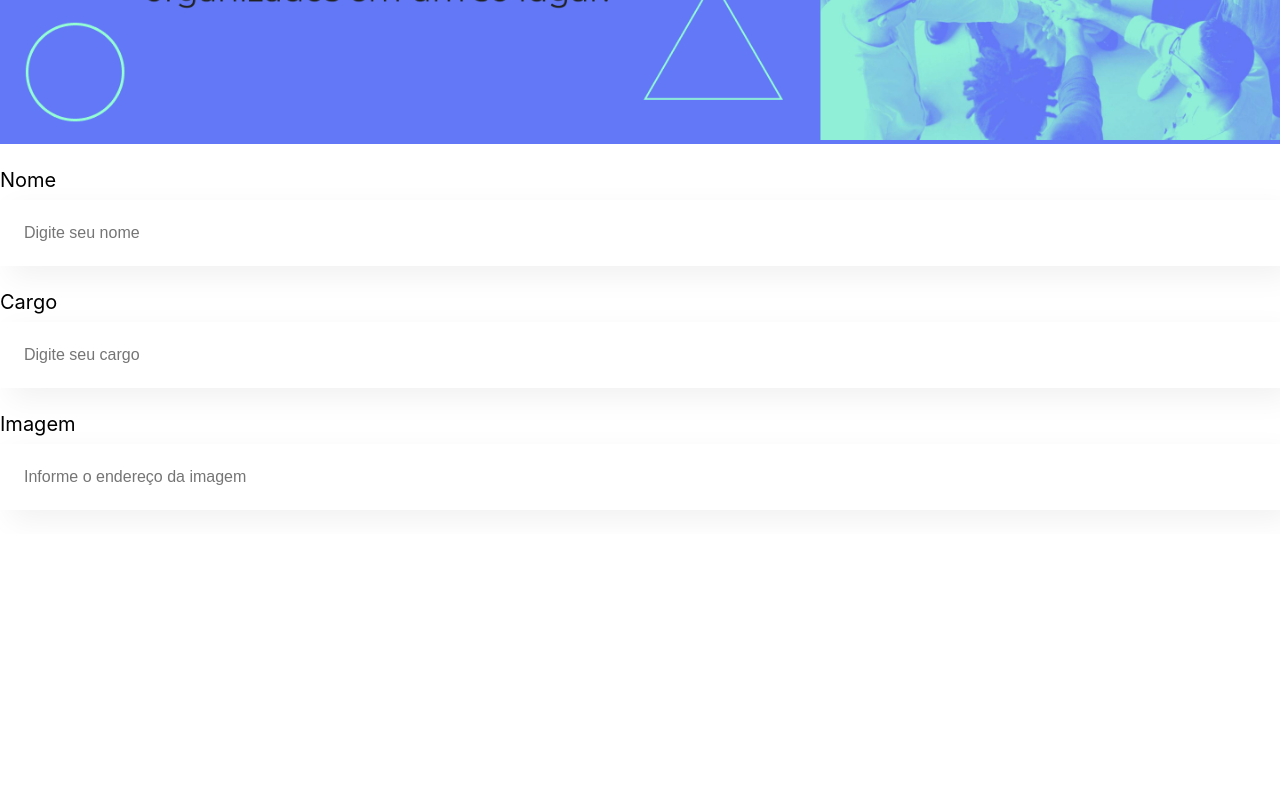
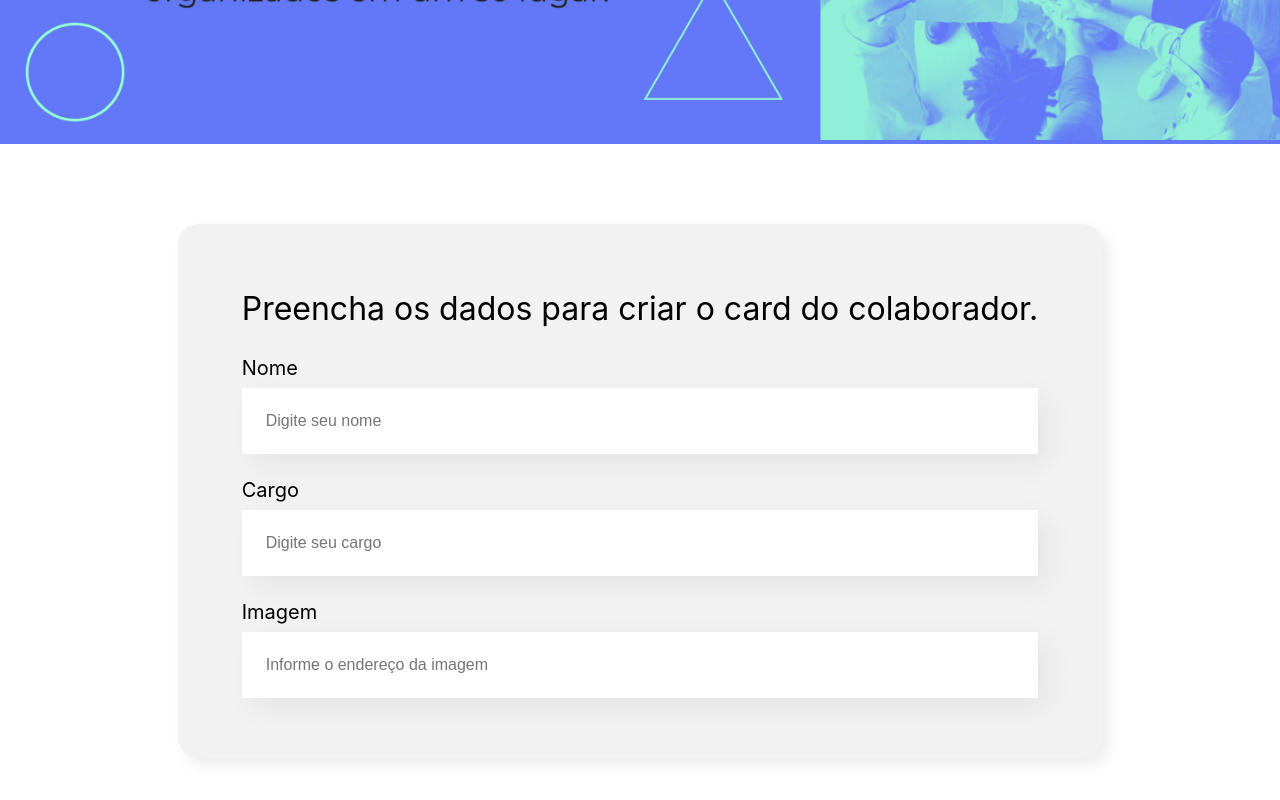
Before and after one commit to lucassmaniotto/React-Cursos, a React (Create React App) app in the folder ReactJS/organo/: page / in a window 1280 px wide. Shown: the part 354-1154 px from the top of the page. Before the commit the page ends 888 px from the top, so only its background shows below. Built offline with nearby package versions, Linux system fonts and the light colour scheme.

Commit message:
Utilizando componentes dentro de outros

```diff
--- a/ReactJS/organo/src/App.js
+++ b/ReactJS/organo/src/App.js
@@ -1,13 +1,12 @@
-import Banner from "./components/Banner/index";
-import Input from "./components/Input/index";
+import Banner from "./components/Banner";
+import Form from "./components/Form";
+
 
 function App() {
   return (
     <div className="App">
       <Banner />
-      <Input label="Nome" placeholder="Digite seu nome"/>
-      <Input label="Cargo" placeholder="Digite seu cargo"/>
-      <Input label="Imagem" placeholder="Informe o endereço da imagem"/>
+      <Form />
     </div>
   );
 }
--- /dev/null
+++ b/ReactJS/organo/src/components/Form/index.css
@@ -0,0 +1,19 @@
+.section__form {
+    display: flex;
+    justify-content: center;
+    margin: 80px 0;
+}
+
+.section__form-content {
+    max-width: 80%;
+    background-color: #f2f2f2;
+    padding: 36px 64px;
+    box-shadow: 7px 7px 15px rgba(0, 0, 0, 0.08);
+    border-radius: 20px;
+}
+
+.section__form-title {
+    font-weight: 400;
+    font-size: 32px;
+    line-height: 43px;
+}
--- /dev/null
+++ b/ReactJS/organo/src/components/Form/index.js
@@ -0,0 +1,17 @@
+import "./index.css";
+import Input from "../Input";
+
+const Form = () => {
+    return (
+        <section className="section__form">
+            <form className="section__form-content">
+                <h2 className="section__form-title">Preencha os dados para criar o card do colaborador.</h2>
+                <Input label="Nome" placeholder="Digite seu nome" />
+                <Input label="Cargo" placeholder="Digite seu cargo" />
+                <Input label="Imagem" placeholder="Informe o endereço da imagem" />
+            </form>
+        </section>
+    )
+}
+
+export default Form;
```
